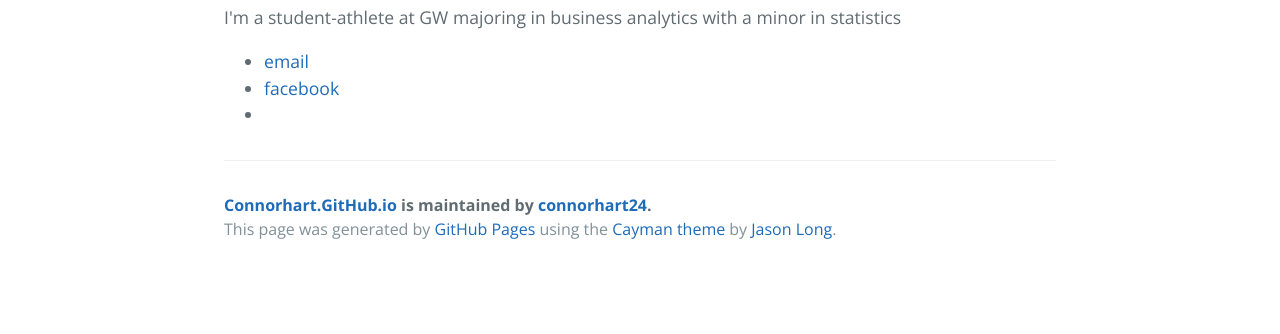
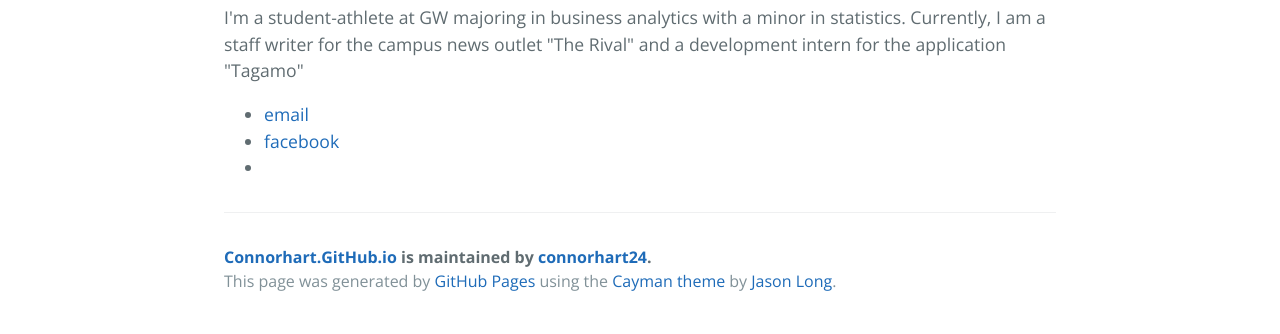
Before and after one commit to connorhart24/connorhart.github.io, a plain HTML site: page index.html in a window 1280 px wide. Shown: the part 466-800 px from the top of the page. Drawn offline with nearby package versions, Linux system fonts and the light colour scheme.

Commit message:
Update index.html

```diff
--- a/index.html
+++ b/index.html
@@ -22,7 +22,7 @@
       <p>
                 </p><h1>
 <a id="hi-there-im-connor-hart" class="anchor" href="#hi-there-im-connor-hart" aria-hidden="true"><span class="octicon octicon-link"></span></a>Hi there, I'm Connor Hart!</h1>
-                <p>I'm a student-athlete at GW majoring in business analytics with a minor in statistics<a href="/about">
+                <p>I'm a student-athlete at GW majoring in business analytics with a minor in statistics. Currently, I am a staff writer for the campus news outlet "The Rival" and a development intern for the application "Tagamo"<a href="/about">
 
             <ul>
                 <li><a href="mailto:connorhart@gwu.edu">email</a></li>
```
